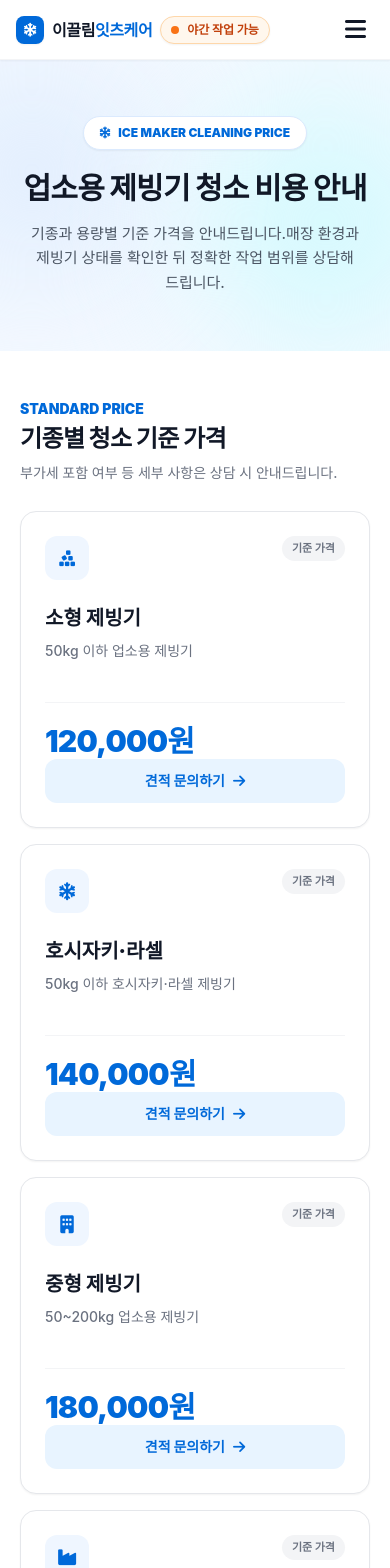
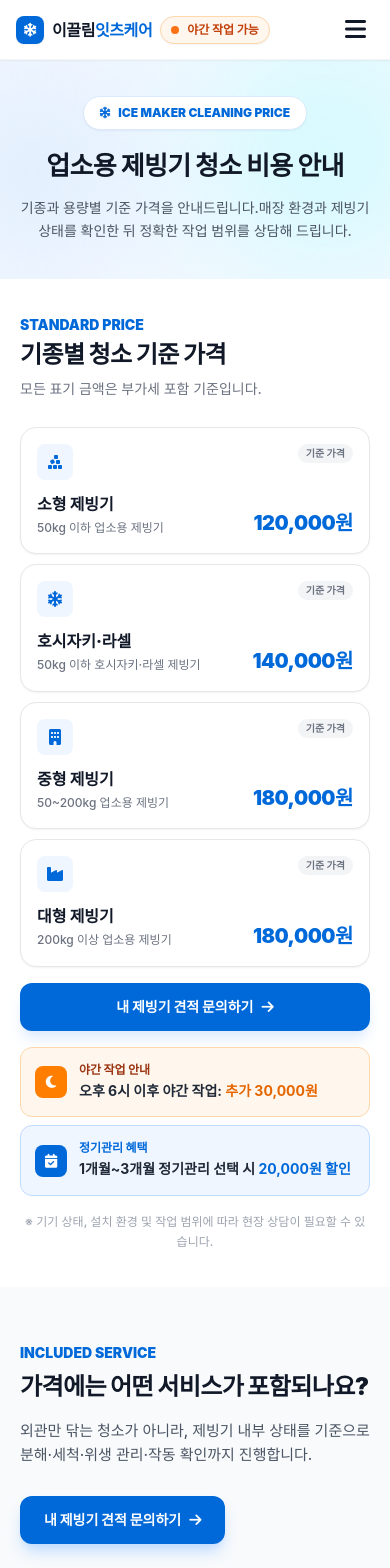
Before and after one commit to s67270602-dev/ikkulim_itscare, a React (Vite) app: page /services in a window 390 px wide. Shown: the top 1568 px of the page. Built offline with nearby package versions, Linux system fonts and the light colour scheme; a web font is replaced by a local one.

Commit message:
fix: compact mobile service price cards

```diff
--- a/pages/Services.tsx
+++ b/pages/Services.tsx
@@ -58,7 +58,7 @@ const QuoteButton: React.FC<{ className?: string; label?: string }> = ({ classNa
 const Services: React.FC = () => {
   return (
     <div className="bg-white pt-[60px] font-pretendard md:pt-[80px]">
-      <section className="relative overflow-hidden bg-[#F4F9FF] px-5 py-14 md:px-6 md:py-24">
+      <section className="relative overflow-hidden bg-[#F4F9FF] px-5 py-9 md:px-6 md:py-24">
         <div className="absolute -left-20 top-0 h-56 w-56 rounded-full bg-blue-100/70 blur-3xl" />
         <div className="absolute -right-16 bottom-0 h-64 w-64 rounded-full bg-cyan-100/80 blur-3xl" />
         <div className="relative mx-auto max-w-[860px] text-center">
@@ -66,61 +66,69 @@ const Services: React.FC = () => {
             <i className="fas fa-snowflake" aria-hidden="true" />
             ICE MAKER CLEANING PRICE
           </span>
-          <h1 className="mt-5 break-keep text-3xl font-black tracking-tight text-gray-900 md:mt-6 md:text-5xl">
+          <h1 className="mt-4 break-keep text-[26px] font-black tracking-tight text-gray-900 md:mt-6 md:text-5xl">
             업소용 제빙기 청소 비용 안내
           </h1>
-          <p className="mx-auto mt-4 max-w-xl break-keep text-[15px] font-medium leading-relaxed text-gray-600 md:mt-5 md:text-lg">
+          <p className="mx-auto mt-3 max-w-xl break-keep text-sm font-medium leading-relaxed text-gray-600 md:mt-5 md:text-lg">
             기종과 용량별 기준 가격을 안내드립니다.<br className="hidden md:block" />
             매장 환경과 제빙기 상태를 확인한 뒤 정확한 작업 범위를 상담해 드립니다.
           </p>
         </div>
       </section>
 
-      <section className="px-5 py-12 md:px-6 md:py-20">
+      <section className="px-5 py-9 md:px-6 md:py-20">
         <div className="mx-auto max-w-[1120px]">
           <div className="mb-7 flex flex-col gap-2 md:mb-9 md:flex-row md:items-end md:justify-between">
             <div>
               <p className="text-sm font-black text-[#0069D9]">STANDARD PRICE</p>
               <h2 className="mt-1 text-2xl font-black tracking-tight text-gray-900 md:text-3xl">기종별 청소 기준 가격</h2>
             </div>
-            <p className="text-sm font-medium text-gray-500">부가세 포함 여부 등 세부 사항은 상담 시 안내드립니다.</p>
+            <p className="text-sm font-medium text-gray-500">모든 표기 금액은 부가세 포함 기준입니다.</p>
           </div>
 
-          <div className="grid grid-cols-1 gap-4 sm:grid-cols-2 lg:grid-cols-4 lg:gap-5">
+          <div className="grid grid-cols-1 gap-2.5 sm:grid-cols-2 sm:gap-4 lg:grid-cols-4 lg:gap-5">
             {pricePlans.map((plan) => (
               <article
                 key={plan.name}
-                className="group flex min-h-[270px] flex-col rounded-2xl border border-gray-200 bg-white p-6 shadow-sm transition-all duration-300 hover:-translate-y-1 hover:border-blue-200 hover:shadow-lg"
+                className="group flex min-h-0 flex-col rounded-2xl border border-gray-200 bg-white p-4 shadow-sm transition-all duration-300 hover:-translate-y-1 hover:border-blue-200 hover:shadow-lg sm:min-h-[270px] sm:p-6"
               >
                 <div className="flex items-start justify-between gap-3">
-                  <div className="flex h-11 w-11 shrink-0 items-center justify-center rounded-xl bg-blue-50 text-lg text-[#0069D9]">
+                  <div className="flex h-9 w-9 shrink-0 items-center justify-center rounded-lg bg-blue-50 text-base text-[#0069D9] sm:h-11 sm:w-11 sm:rounded-xl sm:text-lg">
                     <i className={`fas ${plan.icon}`} aria-hidden="true" />
                   </div>
-                  <span className="rounded-full bg-gray-100 px-2.5 py-1 text-[11px] font-bold text-gray-500">기준 가격</span>
+                  <span className="rounded-full bg-gray-100 px-2 py-0.5 text-[10px] font-bold text-gray-500 sm:px-2.5 sm:py-1 sm:text-[11px]">기준 가격</span>
                 </div>
-                <h3 className="mt-6 text-xl font-black text-gray-900">{plan.name}</h3>
-                <p className="mt-2 min-h-[42px] break-keep text-sm font-medium leading-relaxed text-gray-500">{plan.detail}</p>
-                <div className="mt-5 border-t border-gray-100 pt-5">
-                  <span className="text-3xl font-black tracking-tight text-[#0069D9]">{plan.price}</span>
+                <div className="mt-3 flex items-end justify-between gap-3 sm:mt-6 sm:block">
+                  <div>
+                    <h3 className="text-base font-black text-gray-900 sm:text-xl">{plan.name}</h3>
+                    <p className="mt-0.5 break-keep text-xs font-medium leading-relaxed text-gray-500 sm:mt-2 sm:min-h-[42px] sm:text-sm">{plan.detail}</p>
+                  </div>
+                  <div className="shrink-0 sm:mt-5 sm:border-t sm:border-gray-100 sm:pt-5">
+                    <span className="text-xl font-black tracking-tight text-[#0069D9] sm:text-3xl">{plan.price}</span>
+                  </div>
                 </div>
-                <QuoteButton className="mt-auto w-full bg-[#E8F4FF] py-3 text-sm text-[#0069D9] group-hover:bg-[#0069D9] group-hover:text-white" />
+                <div className="mt-auto hidden pt-5 sm:block">
+                  <QuoteButton className="w-full bg-[#E8F4FF] py-3 text-sm text-[#0069D9] group-hover:bg-[#0069D9] group-hover:text-white" />
+                </div>
               </article>
             ))}
           </div>
 
-          <div className="mt-5 grid grid-cols-1 gap-3 md:mt-6 md:grid-cols-2 md:gap-5">
-            <div className="flex items-start gap-4 rounded-2xl border border-orange-200 bg-orange-50 p-5 md:p-6">
-              <span className="flex h-10 w-10 shrink-0 items-center justify-center rounded-xl bg-[#FF7E00] text-white"><i className="fas fa-moon" aria-hidden="true" /></span>
+          <QuoteButton label="내 제빙기 견적 문의하기" className="mt-4 w-full bg-[#0069D9] py-3.5 text-sm text-white shadow-lg shadow-blue-100 hover:bg-[#0057B5] sm:hidden" />
+
+          <div className="mt-4 grid grid-cols-1 gap-2 md:mt-6 md:grid-cols-2 md:gap-5">
+            <div className="flex items-center gap-3 rounded-xl border border-orange-200 bg-orange-50 p-3.5 md:items-start md:gap-4 md:rounded-2xl md:p-6">
+              <span className="flex h-8 w-8 shrink-0 items-center justify-center rounded-lg bg-[#FF7E00] text-sm text-white md:h-10 md:w-10 md:rounded-xl"><i className="fas fa-moon" aria-hidden="true" /></span>
               <div>
-                <p className="text-sm font-black text-orange-800">야간 작업 안내</p>
-                <p className="mt-1 break-keep text-base font-bold leading-relaxed text-gray-800">오후 6시 이후 야간 작업: <span className="text-[#E56600]">추가 30,000원</span></p>
+                <p className="text-xs font-black text-orange-800 md:text-sm">야간 작업 안내</p>
+                <p className="mt-0.5 break-keep text-sm font-bold leading-relaxed text-gray-800 md:mt-1 md:text-base">오후 6시 이후 야간 작업: <span className="text-[#E56600]">추가 30,000원</span></p>
               </div>
             </div>
-            <div className="flex items-start gap-4 rounded-2xl border border-blue-200 bg-blue-50 p-5 md:p-6">
-              <span className="flex h-10 w-10 shrink-0 items-center justify-center rounded-xl bg-[#0069D9] text-white"><i className="fas fa-calendar-check" aria-hidden="true" /></span>
+            <div className="flex items-center gap-3 rounded-xl border border-blue-200 bg-blue-50 p-3.5 md:items-start md:gap-4 md:rounded-2xl md:p-6">
+              <span className="flex h-8 w-8 shrink-0 items-center justify-center rounded-lg bg-[#0069D9] text-sm text-white md:h-10 md:w-10 md:rounded-xl"><i className="fas fa-calendar-check" aria-hidden="true" /></span>
               <div>
-                <p className="text-sm font-black text-[#0069D9]">정기관리 혜택</p>
-                <p className="mt-1 break-keep text-base font-bold leading-relaxed text-gray-800">1개월~3개월 정기관리 선택 시 <span className="text-[#0069D9]">20,000원 할인</span></p>
+                <p className="text-xs font-black text-[#0069D9] md:text-sm">정기관리 혜택</p>
+                <p className="mt-0.5 break-keep text-sm font-bold leading-relaxed text-gray-800 md:mt-1 md:text-base">1개월~3개월 정기관리 선택 시 <span className="text-[#0069D9]">20,000원 할인</span></p>
               </div>
             </div>
           </div>
```
